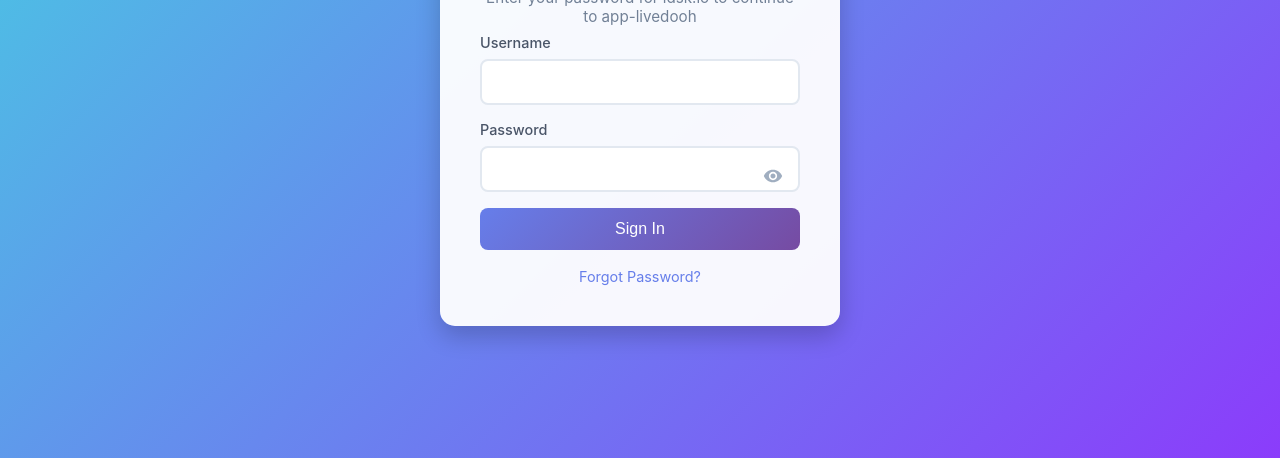
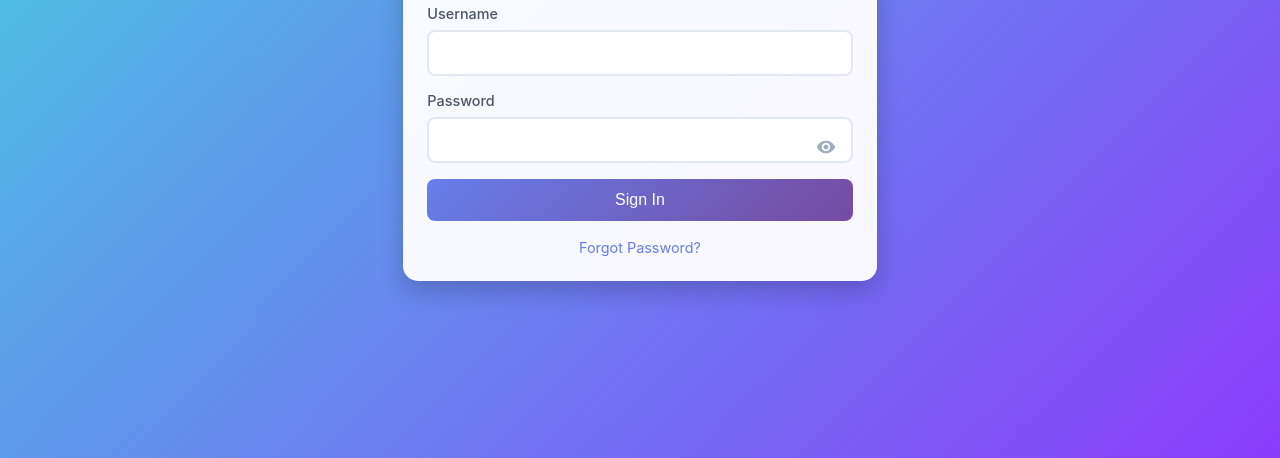
Before and after one commit to chrisface99/InternalLogin, a website: page Login.html in a window 1280 px wide. Shown: the part 342-800 px from the top of the page. Drawn offline with Linux system fonts and the light colour scheme.

Commit message:
Update styles.css

```diff
--- a/styles.css
+++ b/styles.css
@@ -16,11 +16,9 @@ body {
 
 .login-container {
     background: rgba(255, 255, 255, 0.95);
-    padding: 2.5rem;
+    padding: 1.5rem;
     border-radius: 15px;
     box-shadow: 0 10px 25px rgba(0, 0, 0, 0.2);
-    width: 90%;
-    max-width: 400px;
     transform: translateY(0);
     transition: transform 0.3s ease;
 }
```
